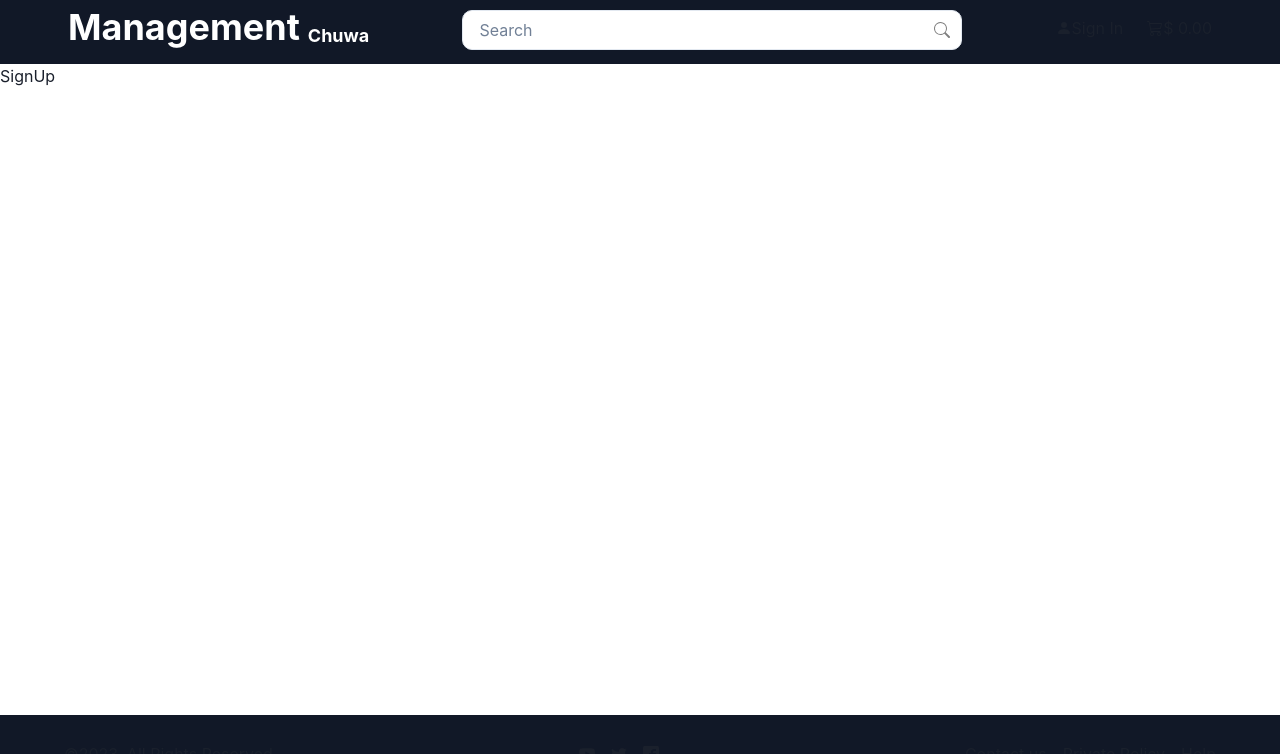
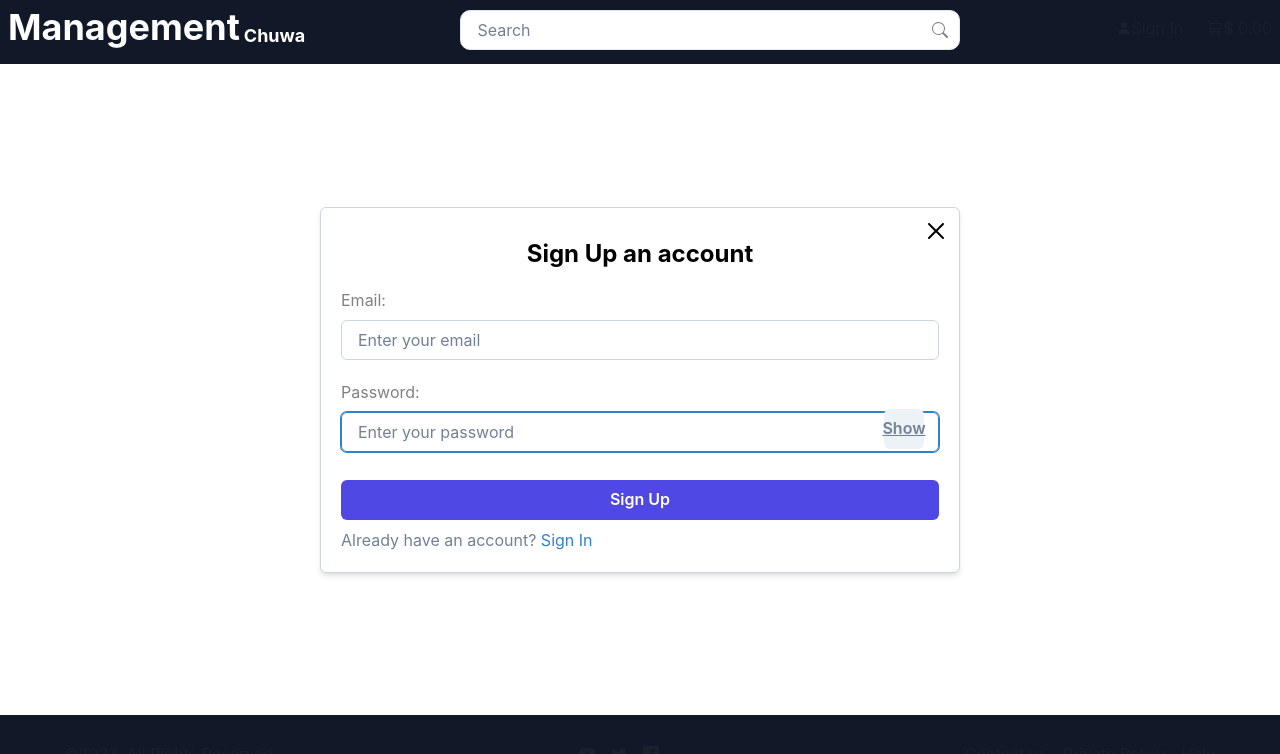
Before and after one commit to Lu0-Wenfeng/PMS, a React (Vite) app in the folder frontend/: page /sign-up in a window 1280 px wide. Shown: the top 754 px of the page. Built offline with nearby package versions, Linux system fonts and the light colour scheme.

Commit message:
SignUp page & front-back synced

```diff
--- a/frontend/src/App.jsx
+++ b/frontend/src/App.jsx
@@ -1,13 +1,17 @@
 import { Grid, GridItem } from "@chakra-ui/react";
+import { useState } from "react";
+import { BrowserRouter as Router, Routes, Route } from "react-router-dom";
+import { Provider } from "react-redux";
+
 import Footer from "./components/Layout/Footer";
 import Header from "./components/Layout/Header";
-import { useState } from "react";
-import { BrowserRouter as Router, Routes, Route } from "react-router-dom";
+import Home from "./pages/Home";
 import SignIn from "./pages/SignIn";
 import SignUp from "./pages/SignUp";
 import UpdatePassword from "./pages/UpdatePassword";
-import { Provider } from "react-redux";
+
 import store from "./store";
+import LoginSuccess from "./pages/LoginSuccess";
 
 function App() {
   const [searchInput, setSearchInput] = useState("");
@@ -27,10 +31,11 @@ function App() {
 
           <GridItem bg="white" area={"main"}>
             <Routes>
-              <Route path="/" element={<SignIn />} />
+              <Route path="/" element={<Home />} />
               <Route path="/sign-in" element={<SignIn />} />
               <Route path="/sign-up" element={<SignUp />} />
               <Route path="/update-pwd" element={<UpdatePassword />} />
+              <Route path="/success" element={<LoginSuccess />} />
             </Routes>
           </GridItem>
           <GridItem bg="#111827" area={"footer"}>
--- a/frontend/src/components/Layout/Header.jsx
+++ b/frontend/src/components/Layout/Header.jsx
@@ -15,7 +15,7 @@ const Header = (onSearch) => {
 
   return (
     <Flex
-      px={isMobile ? "4" : "68px"}
+      px="2"
       pt="5px"
       justify="space-between"
       flexDirection={isMobile ? "column" : "row"}
--- a/frontend/src/components/Layout/Title.jsx
+++ b/frontend/src/components/Layout/Title.jsx
@@ -3,7 +3,7 @@ import { HStack, Heading, Text } from "@chakra-ui/react";
 
 const Title = ({ mobile }) => {
   return (
-    <HStack textColor="white">
+    <HStack textColor="white" spacing="1">
       <Heading as="h1">{mobile ? "M" : "Management"}</Heading>
       <Text fontSize={mobile ? "md" : "lg"} mt="4" fontWeight="bold">
         Chuwa
--- a/frontend/src/components/MyCard.jsx
+++ b/frontend/src/components/MyCard.jsx
@@ -1,7 +1,12 @@
 import React from "react";
 import { Box, Center, CloseButton } from "@chakra-ui/react";
+import { useNavigate } from "react-router-dom";
 
 const MyCard = ({ title, children }) => {
+  const navigate = useNavigate();
+  const handleClick = () => {
+    navigate("/");
+  };
   return (
     <Box
       position="relative"
@@ -21,6 +26,7 @@ const MyCard = ({ title, children }) => {
         right="15px"
         color="black"
         size="xl"
+        onClick={handleClick}
       />
       <Center fontSize="2xl" mt="2" mb="4" fontWeight="bold" color="black">
         {title}
--- a/frontend/src/pages/Home.jsx
+++ b/frontend/src/pages/Home.jsx
@@ -1,9 +1,32 @@
-import React from 'react'
+import React from "react";
+import { Button, Flex } from "@chakra-ui/react";
+import { Link } from "react-router-dom";
 
 const Home = () => {
-	return (
-		<div>Home</div>
-	)
-}
+  return (
+    <Flex
+      justifyContent="center"
+      alignItems="center"
+      height="100vh"
+      spacing={4}
+    >
+      <Link to="/sign-in">
+        <Button colorScheme="blue" marginX={3}>
+          Login
+        </Button>
+      </Link>
+      <Link to="/sign-up">
+        <Button colorScheme="green" marginX={3}>
+          SignUp
+        </Button>
+      </Link>
+      <Link to="/update-pwd">
+        <Button colorScheme="red" marginX={3}>
+          Update-password
+        </Button>
+      </Link>
+    </Flex>
+  );
+};
 
-export default Home
+export default Home;
--- /dev/null
+++ b/frontend/src/pages/LoginSuccess.jsx
@@ -0,0 +1,10 @@
+import React from 'react'
+import { Text } from '@chakra-ui/react'
+
+const LoginSuccess = () => {
+	return (
+		<Text color="black">Login/Sign Up Successful</Text>
+	)
+}
+
+export default LoginSuccess
--- a/frontend/src/pages/SignIn.jsx
+++ b/frontend/src/pages/SignIn.jsx
@@ -10,6 +10,7 @@ import {
   Text,
 } from "@chakra-ui/react";
 import { useState } from "react";
+import { useNavigate } from "react-router-dom";
 import MyCard from "../components/MyCard";
 
 const SignIn = () => {
@@ -18,9 +19,9 @@ const SignIn = () => {
   const [emailError, setEmailError] = useState("");
   const [password, setPassword] = useState("");
   const [passwordError, setPasswordError] = useState("");
+  const navigate = useNavigate();
 
   const inputStyles = {
-    type: "email",
     mt: "2",
     variant: "outline",
     border: "1px solid",
@@ -30,7 +31,6 @@ const SignIn = () => {
       borderColor: "blue.500",
       boxShadow: "0 0 0 1px #3182ce",
     },
-    autoFocus: true,
   };
 
   const buttonStyles = {
@@ -44,6 +44,19 @@ const SignIn = () => {
   };
 
   const handleClick = () => setShow(!show);
+
+  const onEmailBlur = () => {
+    if (!email) {
+      setEmailError("This field is required");
+    }
+  };
+
+  const onPasswordBlur = () => {
+    if (!password) {
+      setPasswordError("This field is required");
+    }
+  };
+
   const onEmailChange = (e) => {
     setEmail(e.target.value);
     if (!e.target.value) {
@@ -65,21 +78,50 @@ const SignIn = () => {
   };
 
   const handleLogin = async () => {
+    if (!email) {
+      setEmailError("This field is required");
+      return;
+    }
+    if (!password) {
+      setPasswordError("This field is required");
+      return;
+    }
+
     try {
       const response = await axios.post("http://localhost:3000/sign-in", {
-        username: email,
+        email: email,
         password: password,
       });
-      console.log(response);
       if (response.data && response.data.token) {
         localStorage.setItem("token", response.data.token);
+        alert("Login Successful");
+        navigate("/success");
       }
     } catch (error) {
       if (error.response && error.response.data) {
-        console.error("Error loggin in:", error.response.data.message);
+        console.error("Error loggin in:", error.response.data);
+        if (error.response.data.message === "User Not exist") {
+          setEmailError("User Not Exists");
+          console.error(
+            "(If-Else)Error logging in:",
+            error.response.data.message
+          );
+        } else if (error.response.data.message === "Incorrect Password") {
+          setPasswordError("Incorrect Password");
+          console.error(
+            "(If-Else)Error logging in:",
+            error.response.data.message
+          );
+        }
       } else {
         console.error("Error loggin in:", error);
       }
+    }
+  };
+
+  const handleKeyDown = (event) => {
+    if (event.key === "Enter") {
+      handleLogin();
     }
   };
 
@@ -92,6 +134,7 @@ const SignIn = () => {
             type="email"
             value={email}
             onChange={onEmailChange}
+            onBlur={onEmailBlur}
             placeholder="Enter your email"
             {...inputStyles}
             borderColor={emailError ? "red.500" : "gray.300"}
@@ -109,6 +152,7 @@ const SignIn = () => {
               type={show ? "text" : "password"}
               value={password}
               onChange={onPasswordChange}
+              onBlur={onPasswordBlur}
               placeholder="Enter your password"
               {...inputStyles}
             />
@@ -135,7 +179,7 @@ const SignIn = () => {
           mt="4"
           w="100%"
         >
-          <Text maxWidth="40%">
+          <Text maxWidth="50%">
             Don't have an account?
             <Link href="/sign-up" color="blue.500">
               {" "}
--- a/frontend/src/pages/SignUp.jsx
+++ b/frontend/src/pages/SignUp.jsx
@@ -1,9 +1,146 @@
-import React from 'react'
+import React from "react";
+import axios from "axios";
+import {
+  Box,
+  Button,
+  Input,
+  InputGroup,
+  InputRightElement,
+  Link,
+  Text,
+} from "@chakra-ui/react";
+import { useState } from "react";
+import { useNavigate } from "react-router-dom";
+import MyCard from "../components/MyCard";
 
 const SignUp = () => {
-	return (
-		<div>SignUp</div>
-	)
-}
+  const [show, setShow] = useState(false);
+  const [email, setEmail] = useState("");
+  const [emailError, setEmailError] = useState("");
+  const [password, setPassword] = useState("");
+  const [passwordError, setPasswordError] = useState("");
+  const navigate = useNavigate();
 
-export default SignUp
+  const inputStyles = {
+    mt: "2",
+    variant: "outline",
+    border: "1px solid",
+    borderColor: "gray.300",
+    textColor: "black",
+    _hover: {
+      borderColor: "blue.500",
+      boxShadow: "0 0 0 1px #3182ce",
+    },
+    autoFocus: true,
+  };
+
+  const buttonStyles = {
+    my: "2",
+    bg: "#5048E5",
+    w: "100%",
+    textColor: "white",
+    _hover: {
+      bg: "rgba(80, 72, 229, 0.9)",
+    },
+  };
+
+  const handleClick = () => setShow(!show);
+  const onEmailChange = (e) => {
+    setEmail(e.target.value);
+    if (!e.target.value) {
+      setEmailError("This field is required");
+    } else if (!/\S+@\S+\.\S+/.test(e.target.value)) {
+      setEmailError("Invalid Email format");
+    } else {
+      setEmailError("");
+    }
+  };
+
+  const onPasswordChange = (e) => {
+    setPassword(e.target.value);
+    if (!e.target.value) {
+      setPasswordError("This field is required");
+    } else {
+      setPasswordError("");
+    }
+  };
+
+  const handleSignUp = async () => {
+    try {
+      const response = await axios.post("http://localhost:3000/sign-up", {
+        email: email,
+        password: password,
+      });
+      if (response.data) {
+        alert("Signed Up Successfully");
+        navigate("/success");
+      }
+    } catch (error) {
+      if (error.response && error.response.data) {
+        console.error("Error loggin in:", error.response.data.message);
+        if (error.response.data.message === "Username already exists") {
+          setEmailError("Username already exists");
+        }
+      } else {
+        console.error("Error loggin in:", error);
+      }
+    }
+  };
+  return (
+    <Box display="flex" justifyContent="center" alignItems="center" h="100%">
+      <MyCard title="Sign Up an account">
+        <Box mb="5">
+          <Text textColor="gray">Email:</Text>
+          <Input
+            type="email"
+            value={email}
+            onChange={onEmailChange}
+            placeholder="Enter your email"
+            {...inputStyles}
+            borderColor={emailError ? "red.500" : "gray.300"}
+          />
+          {emailError && (
+            <Text color="red.500" fontSize="sm" float="right">
+              {emailError}
+            </Text>
+          )}
+        </Box>
+        <Box mb="5">
+          <Text textColor="gray">Password:</Text>
+          <InputGroup>
+            <Input
+              type={show ? "text" : "password"}
+              value={password}
+              onChange={onPasswordChange}
+              placeholder="Enter your password"
+              {...inputStyles}
+            />
+            <InputRightElement mt="5px" mr="15px">
+              <Button color="gray.500" onClick={handleClick}>
+                <Text decoration="underline">{show ? "Hide" : "Show"}</Text>
+              </Button>
+            </InputRightElement>
+          </InputGroup>
+          {passwordError && (
+            <Text color="red.500" fontSize="sm" mt="1" float="right">
+              {passwordError}
+            </Text>
+          )}
+        </Box>
+        <Button {...buttonStyles} onClick={handleSignUp}>
+          Sign Up
+        </Button>
+
+        <Text color="gray.500">
+          Already have an account?
+          <Link href="/sign-in" color="blue.500">
+            {" "}
+            Sign In
+          </Link>
+        </Text>
+      </MyCard>
+    </Box>
+  );
+};
+
+export default SignUp;
```
